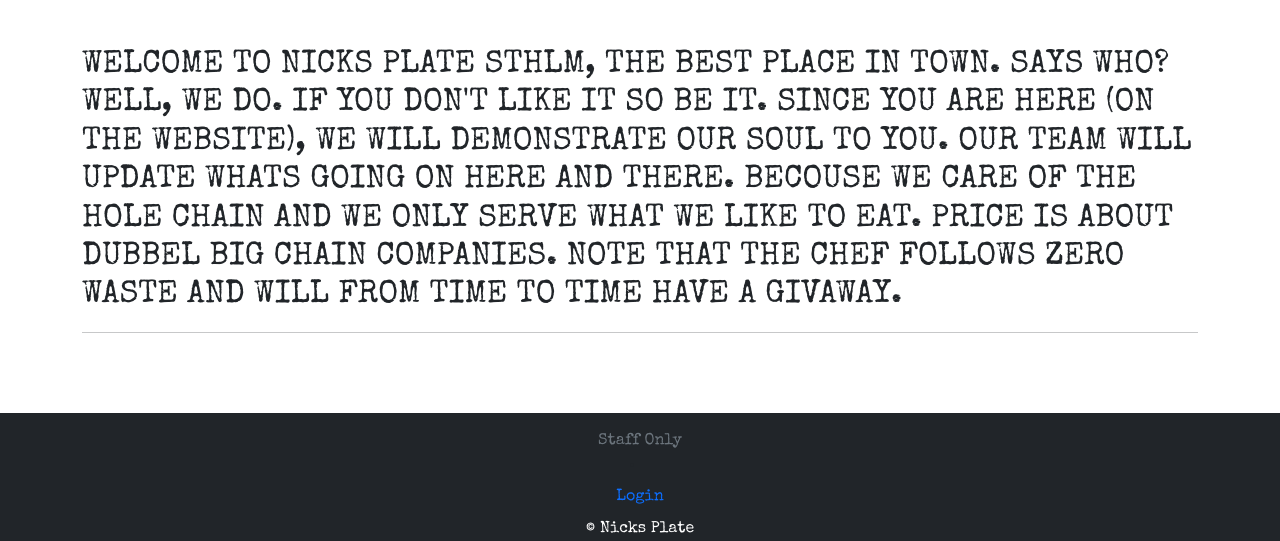
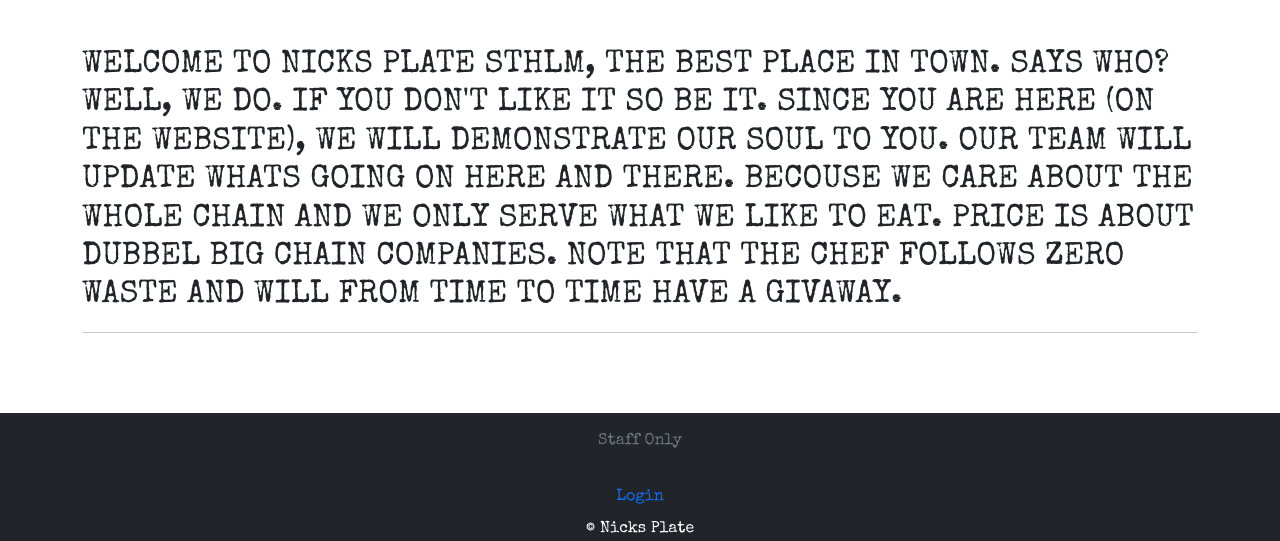
Before and after one commit to Code-Institute-Submissions/nicks-plate, a Django app: page / in a window 1280 px wide. Shown: the part 801-1342 px from the top of the page. Run offline with Django 3.2, Linux system fonts and the light colour scheme; data that the repository does not hold is empty; some web fonts are replaced.

Commit message:
safe save

```diff
--- a/templates/base.html
+++ b/templates/base.html
@@ -28,7 +28,7 @@
             <div class="col-12">
                 <section class="callout jumbotron text-center">
                     <h1 class="pt-5 welcome-text">Welckome</h1>
-                    <h3 class="text-muted"><small>to</small></h3>
+                    <h3 class="text-warning"><small>to</small></h3>
                     <h1 class="lead street-address">Sunstreet<strong><strong>.</strong>12</strong>
                         <span class="d-inline d-sm-none"><br></span>
                     </h1>
--- a/templates/index.html
+++ b/templates/index.html
@@ -9,12 +9,12 @@
         <div class="row">
             <div class="col-12 my-5">
                 <h2 class="text-uppercase">
-                    Welcome to Nicks Plate Sthlm, the best place in town. Says who? Well,
-                    We do. If you don't like it so be it. Since you are here (on the website),
-                    we will demonstrate our soul to you. Our team will update whats going on here
-                    and there. Becouse we care of the hole chain and we only serve what we like to eat.
-                    Price is about dubbel big chain companies. Note that the chef follows zero waste and
-                    will from time to time have a givaway.
+                    WELCOME TO NICKS PLATE STHLM, THE BEST PLACE IN TOWN. SAYS WHO? WELL,
+                    WE DO. IF YOU DON'T LIKE IT SO BE IT. SINCE YOU ARE HERE (ON THE WEBSITE),
+                    WE WILL DEMONSTRATE OUR SOUL TO YOU. OUR TEAM WILL UPDATE WHATS GOING ON
+                    HERE AND THERE. BECOUSE WE CARE about THE WHOLE CHAIN AND WE ONLY SERVE WHAT
+                    WE LIKE TO EAT. PRICE IS ABOUT DUBBEL BIG CHAIN COMPANIES. NOTE THAT THE CHEF
+                    FOLLOWS ZERO WASTE AND WILL FROM TIME TO TIME HAVE A GIVAWAY.
                 </h2>
                 <hr />
             </div>
```
